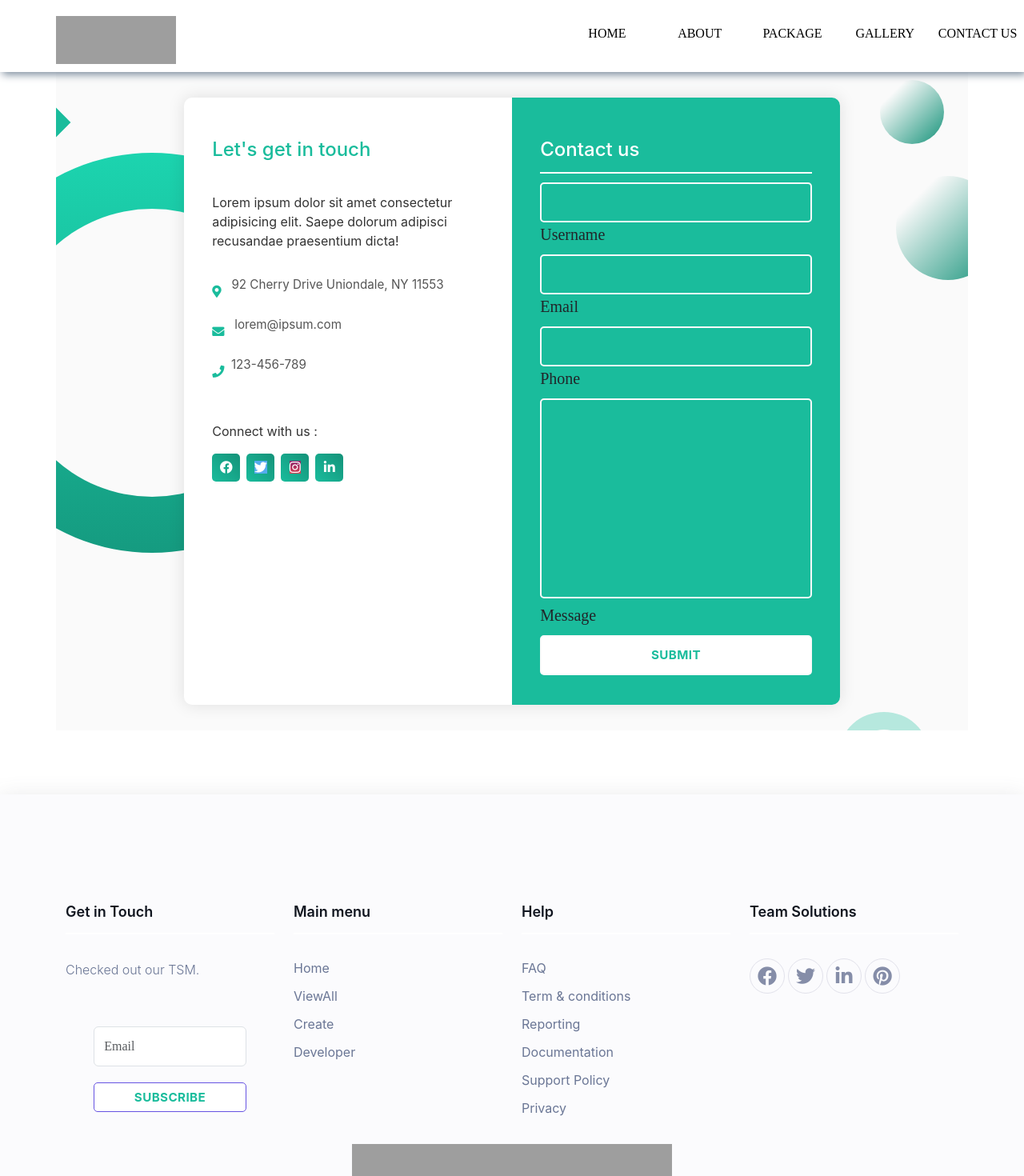
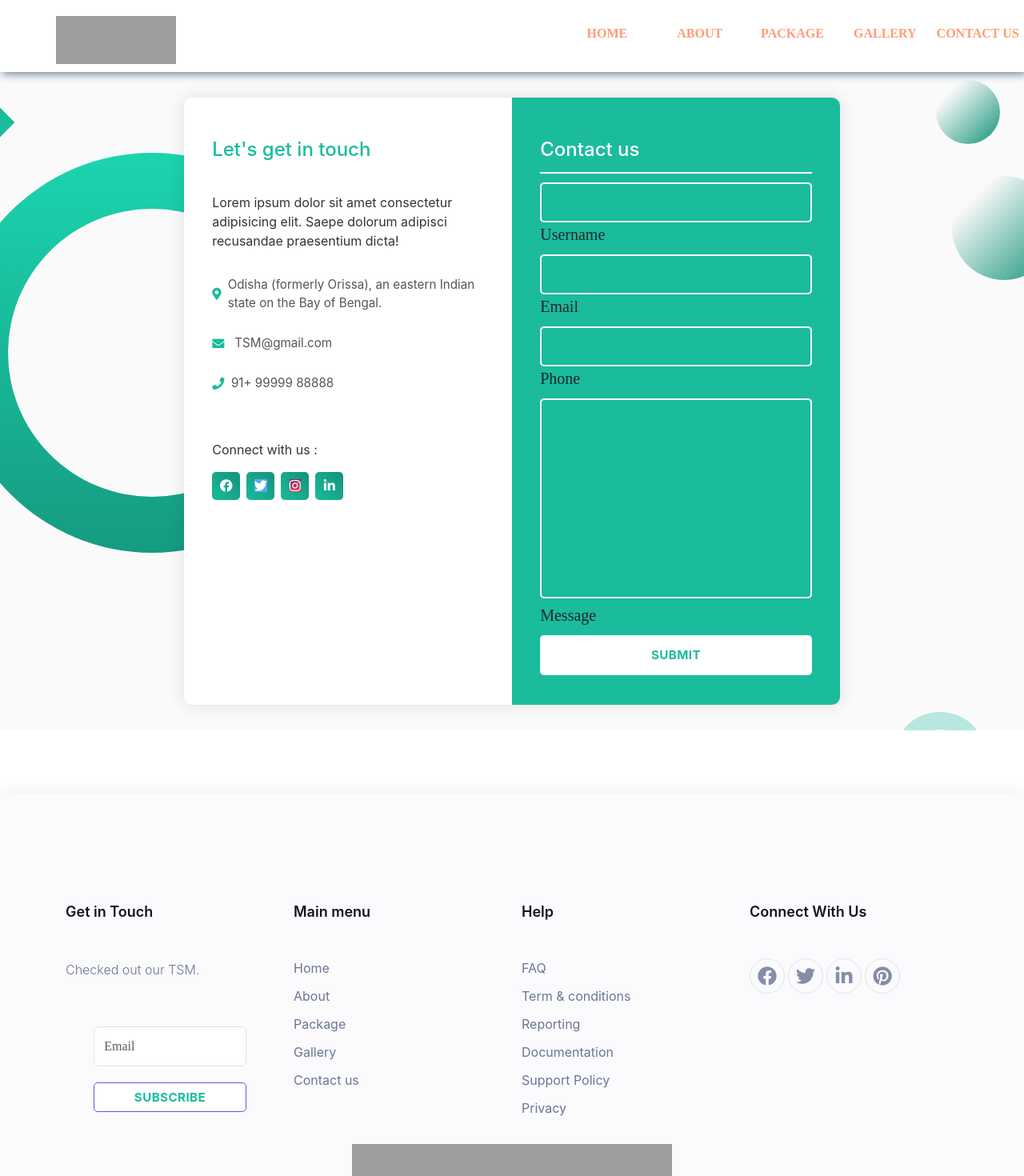
Before and after one commit to nigammishra/tourism-management-system, a React (Create React App) app: page /Contact in a window 1280 px wide. Shown: the top 1470 px of the page at 80% size. Built offline with nearby package versions, Linux system fonts and the light colour scheme; grey boxes are pictures that could not be loaded.

Commit message:
edit file

```diff
--- a/public/index.html
+++ b/public/index.html
@@ -2,6 +2,7 @@
 <html lang="en">
   <head>
     <meta charset="utf-8" />
+
     <link rel="icon" href="https://img.freepik.com/free-vector/detailed-travel-logo_23-2148616611.jpg?size=338&ext=jpg&ga=GA1.1.1700460183.1712793600&semt=ais" />
     <meta name="viewport" content="width=device-width, initial-scale=1" />
     <meta name="theme-color" content="#000000" />
--- a/src/App.css
+++ b/src/App.css
@@ -288,8 +288,9 @@ ul.menu1 {
 }
 
 .menu1 li a {
+  font-weight: 900;
   text-decoration: none;
-  color: #000;
+  color: #ff9d76;
   text-transform: uppercase;
 }
 
@@ -322,7 +323,7 @@ ul.menu1 {
   overflow: hidden;
   object-fit: cover;
   width: 100%;
-  height: 90vh;
+  height: 80vh;
   text-align: center;
   position: relative;
   display: flex;
@@ -2014,6 +2015,40 @@ svg {
   padding-top: 80px;
 }
 /* Package section */
+.slidecontainer {
+  width: 100%;
+}
+
+.slider {
+  -webkit-appearance: none;
+  width: 50%;
+  height: 25px;
+  background: #d3d3d3;
+  outline: none;
+  opacity: 0.7;
+  -webkit-transition: .2s;
+  transition: opacity .2s;
+}
+
+.slider:hover {
+  opacity: 1;
+}
+
+.slider::-webkit-slider-thumb {
+  -webkit-appearance: none;
+  appearance: none;
+  width: 25px;
+  height: 25px;
+  background: #04AA6D;
+  cursor: pointer;
+}
+
+.slider::-moz-range-thumb {
+  width: 25px;
+  height: 25px;
+  background: #04AA6D;
+  cursor: pointer;
+}
 nav {
   margin-bottom: 1rem;
 }
@@ -2941,6 +2976,7 @@ textarea.input {
 }
 
 .information i {
+  padding-bottom: 15px;
   color: #1ABC9C;
 }
 
--- a/src/component/Footer.js
+++ b/src/component/Footer.js
@@ -67,19 +67,19 @@ const Footer = () => {
                     </h3>
                     <ul className="list-unstyled f_list">
                       <li className="textstyle">
-                        <Link to="#">Home</Link>
+                        <Link to="/">Home</Link>
                       </li>
                       <li>
-                        <Link to="#"> ViewAll</Link>
+                        <Link to="/about-us"> About</Link>
                       </li>
                       <li>
-                        <Link to="#">Create</Link>
+                        <Link to="/Package">Package</Link>
                       </li>
                       <li>
-                        <Link to="#">Developer</Link>
+                        <Link to="/Gallery">Gallery</Link>
                       </li>
-                      {/* <li><Link to="#">Projects</Link></li>
-              <li><Link to="#">My tasks</Link></li> */}
+                      <li><Link to="/Contact">Contact us</Link></li>
+              {/* <li><Link to="#">My tasks</Link></li> */}
                     </ul>
                   </div>
                 </div>
@@ -127,13 +127,14 @@ const Footer = () => {
                     }}
                   >
                     <h3 className="f-title f_600 t_color f_size_18">
-                      Team Solutions
+                      Connect With Us
                     </h3>
                     <div className="f_social_icon">
                       <Link to="#" className="fab fa-facebook" />
                       <Link to="#" className="fab fa-twitter" />
                       <Link to="#" className="fab fa-linkedin" />
                       <Link to="#" className="fab fa-pinterest" />
+
                     </div>
                   </div>
                 </div>
--- a/src/pages/Contact.js
+++ b/src/pages/Contact.js
@@ -44,7 +44,7 @@ const Contact = () => {
   <meta name="viewport" content="width=device-width, initial-scale=1.0" />
   <title>Contact Form</title>
 
-  <div className="container coet">
+  <div className="container-fluid coet">
 
     <span className="big-circle" />
     <img src="img/shape.png" className="square" alt />
@@ -58,15 +58,15 @@ const Contact = () => {
         <div className="info">
           <div className="information">
             <i className="fas fa-map-marker-alt" /> &nbsp; &nbsp;
-            <p>92 Cherry Drive Uniondale, NY 11553</p>
+            <p>Odisha (formerly Orissa), an eastern Indian state on the Bay of Bengal.</p>
           </div>
           <div className="information">
             <i className="fas fa-envelope" /> &nbsp; &nbsp;
-            <p>lorem@ipsum.com</p>
+            <p>TSM@gmail.com</p>
           </div>
           <div className="information">
             <i className="fas fa-phone" />&nbsp;&nbsp;
-            <p>123-456-789</p>
+            <p>91+ 99999 88888</p>
           </div>
         </div>
         <div className="social-media">
--- a/src/pages/Home.js
+++ b/src/pages/Home.js
@@ -200,7 +200,7 @@ const handleTabClick = (id) => {
             <div className="banner-heading lineDown">
               <h1>Explore The Beauty Of Odisha</h1>
             </div>
-            <Link to="#" className="book lineUp">
+            <Link to="/Package" className="book lineUp">
                 book Your Package
               </Link>
           </div>
@@ -226,7 +226,7 @@ const handleTabClick = (id) => {
               <h1>Explore The Beauty Of Odisha</h1>
             </div>
 
-              <Link to="#" className="book lineUp">
+            <Link to="/Package" className="book lineUp">
                 book Your Package
               </Link>
 
@@ -253,7 +253,7 @@ const handleTabClick = (id) => {
               <h1>Explore The Beauty Of Odisha</h1>
             </div>
 
-              <Link to="#" className="book lineUp">
+            <Link to="/Package" className="book lineUp">
                 book Your Package
               </Link>
 
@@ -279,7 +279,7 @@ const handleTabClick = (id) => {
             <div className="banner-heading lineDown">
               <h1>Explore The Beauty Of Odisha</h1>
             </div>
-            <Link to="#" className="book lineUp">
+            <Link to="/Package" className="book lineUp">
                 book Your Package
               </Link>
           </div>
@@ -304,7 +304,7 @@ const handleTabClick = (id) => {
             <div className="banner-heading lineDown">
               <h1>Explore The Beauty Of Odisha</h1>
             </div>
-            <Link to="#" className="book lineUp">
+            <Link to="/Package" className="book lineUp">
                 book Your Package
               </Link>
           </div>
@@ -329,7 +329,7 @@ const handleTabClick = (id) => {
             <div className="banner-heading lineDown">
               <h1>Explore The Beauty Of Odisha</h1>
             </div>
-            <Link to="#" className="book lineUp">
+            <Link to="/Package" className="book lineUp">
                 book Your Package
               </Link>
           </div>
--- a/src/pages/Package.js
+++ b/src/pages/Package.js
@@ -7,8 +7,6 @@ import { Form } from 'react-bootstrap';
 import { Link } from "react-router-dom";
 
 const Package = () => {
-
-
 
   const [showButton, setShowButton] = useState(false);
 
@@ -115,13 +113,9 @@ const Package = () => {
                 <div className="col-lg-3">
                   <div className="row my-3">
                     <div className="col-sm-12 map-container-btn text-center">
-                      <input
-                        name="map"
-                        id
-                        className="bttnn "
-                        type="button"
-                        defaultValue="map"
-                      />
+                    <a href="https://maps.app.goo.gl/9VMSJmCrocHH7LkYA">
+                        <button type="button" class="btn btn-outline-primary">MAP</button>
+                            </a>
                     </div>
                   </div>
                   <div className="row mt-2 justify-content-between">
@@ -154,8 +148,15 @@ const Package = () => {
                         </div>
                         <div className="row form-group">
                           <div className="col-md-12">
-                            <label htmlFor="date-start">Price Range</label>: cost-
-                            <span id="price" className="price">
+                          <div class="slidecontainer">
+                          <div>
+
+                          <input type="range" min={1} max={100} defaultValue={50} className="slider" id="myRange" />
+                          <p>Value: <span id="demo" /></p>
+                          </div>
+
+                            {/* <label htmlFor="date-start">Price Range</label>: cost- */}
+                            {/* <span id="price" className="price">
                               1000
                             </span>
                             <input
@@ -166,7 +167,8 @@ const Package = () => {
                               className="slider"
                               id="myRange"
                             />
-                            <p />
+                            <p /> */}
+                            </div>
                           </div>
                         </div>
                         <div className="row form-group">
```
